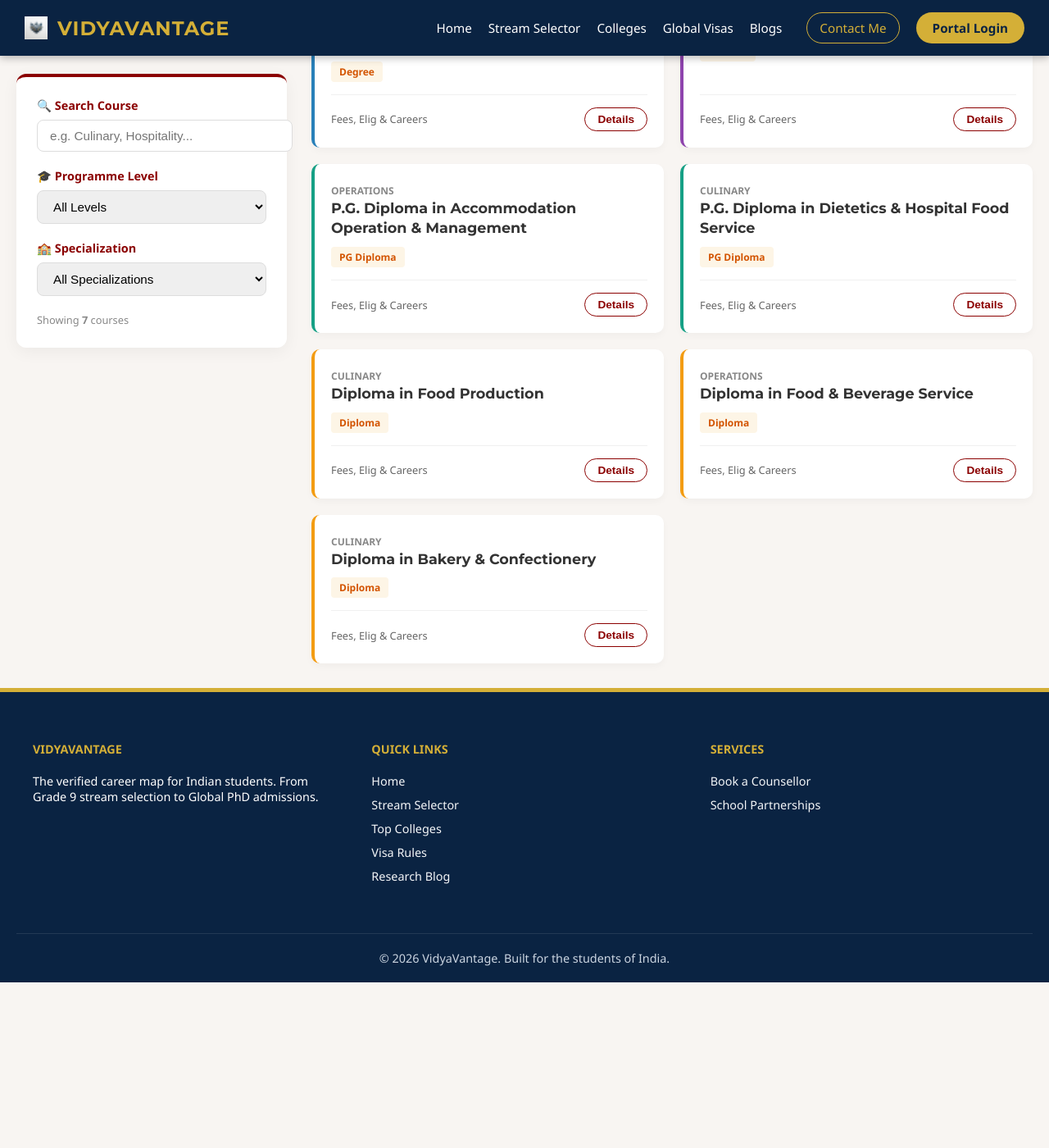
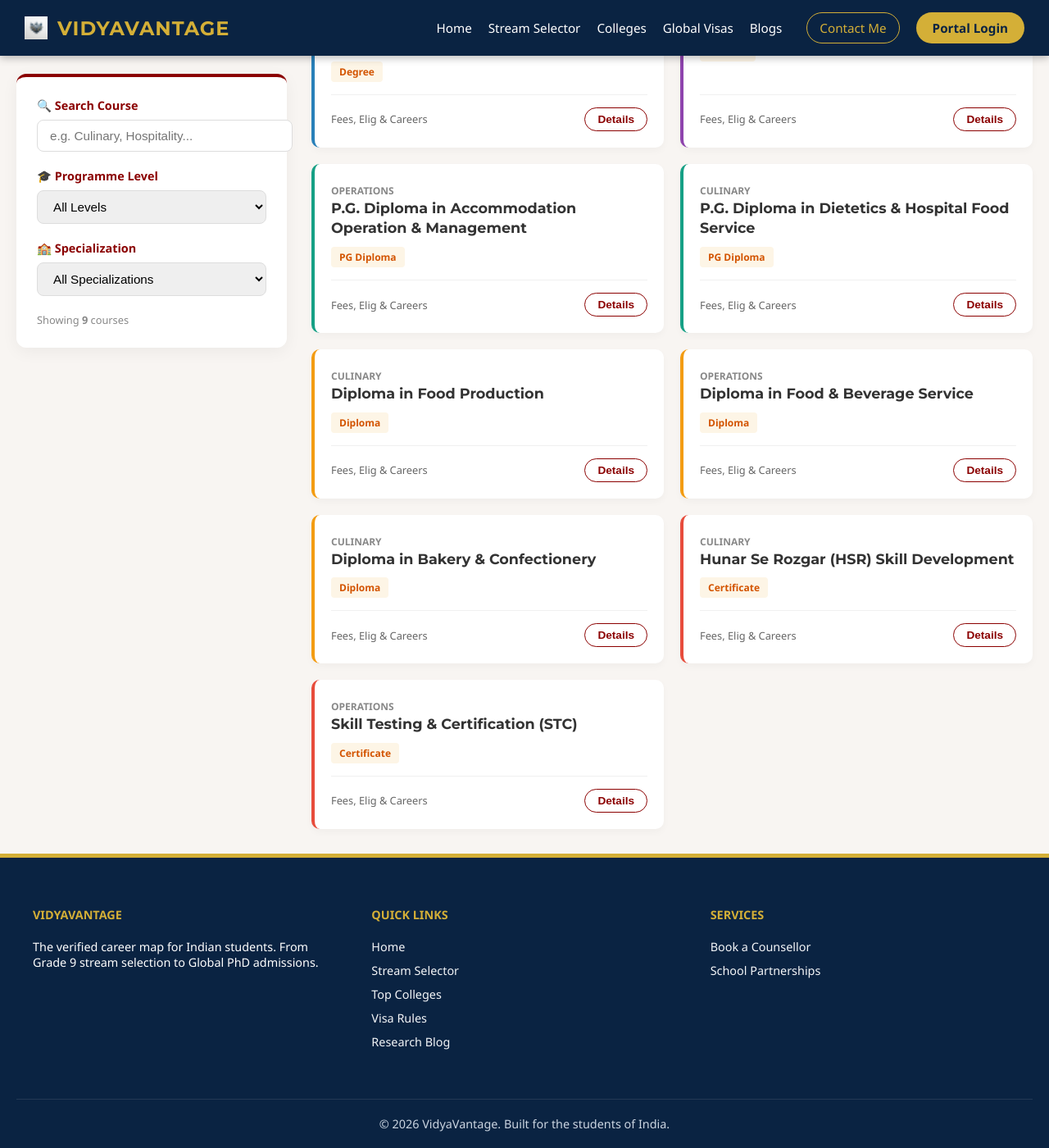
Before and after one commit to antoniovn96/vidyavantage.github.io, a Jekyll site: the page built from colleges/ihm-pusa.md, in a window 1280 px wide and 1400 px high, scrolled down 414 px. Shown: the whole window at 82% size. Built offline with Jekyll 4.4.1, drawn with Linux system fonts in a browser that asks for light colours; comment, search, counter and statistics services are not loaded; before the commit the page ends 1612 px from its top, so only the background shows below that; some of the changed lines change nothing that is shown.

Commit message:
Update ihm-pusa.md

```diff
--- a/colleges/ihm-pusa.md
+++ b/colleges/ihm-pusa.md
@@ -93,6 +93,7 @@
   .level-Masters { border-left-color: #8e44ad; }
   .level-PG_Diploma { border-left-color: #16a085; }
   .level-Diploma { border-left-color: #f39c12; }
+  .level-Certificate { border-left-color: #e74c3c; }
 
   .c-school { font-size: 0.75rem; text-transform: uppercase; font-weight: 700; color: #888; margin-bottom: 5px; }
   .c-title { font-size: 1.1rem; font-weight: 700; color: #333; margin: 0 0 10px 0; line-height: 1.4; }
@@ -164,6 +165,7 @@
         <option value="Masters">Postgraduate Degree (M.Sc)</option>
         <option value="PG_Diploma">Post Graduate Diploma</option>
         <option value="Diploma">Diploma Courses</option>
+        <option value="Certificate">Short Term & Skill (HSR/STC)</option>
       </select>
     </div>
 
@@ -291,6 +293,24 @@
       fee: { "Total Course Fee": "~₹99,700" },
       desc: "A 1.5-year program imparting specialized skills in bread making, patisserie, chocolate crafts, and modern baking techniques.",
       career: "Pastry Chef, Artisan Baker, Confectionery Entrepreneur."
+    },
+
+    // --- SKILL DEVELOPMENT / SHORT TERM COURSES ---
+    {
+      id: 8, name: "Hunar Se Rozgar (HSR) Skill Development", level: "Certificate", dept: "Culinary",
+      elig: "Minimum 8th pass (Cook/Bakery) or 10th pass (F&B/Front Office). Age 18-28 years.",
+      process: "Direct admission on a first-come-first-serve basis.",
+      fee: { "Total Course Fee": "Free (Sponsored by Ministry of Tourism)", "Stipend": "Provided upon successful completion" },
+      desc: "A 6-to-8 week completely free skill development initiative by the Ministry of Tourism. Offers training in Multi-Cuisine Cook, Bakery, Food & Beverage Service, and Room Attendant to create employable skills in youth.",
+      career: "Entry-level jobs (Commis, Steward, Room Attendant) in hotels, restaurants, and catering establishments."
+    },
+    {
+      id: 9, name: "Skill Testing & Certification (STC)", level: "Certificate", dept: "Operations",
+      elig: "Existing hospitality workers with practical experience but lacking formal certification.",
+      process: "Direct enrollment for a 6-day testing and certification program.",
+      fee: { "Total Course Fee": "Nominal / Sponsored" },
+      desc: "A 6-day short-term certification program. It is designed to test, upgrade, and officially certify the skills of uncertified workers currently employed in Food Production, F&B Service, and Housekeeping.",
+      career: "Formalizes existing employment, allowing for better appraisals, promotions, and mobility within the organized hospitality sector."
     }
   ];
 
```
